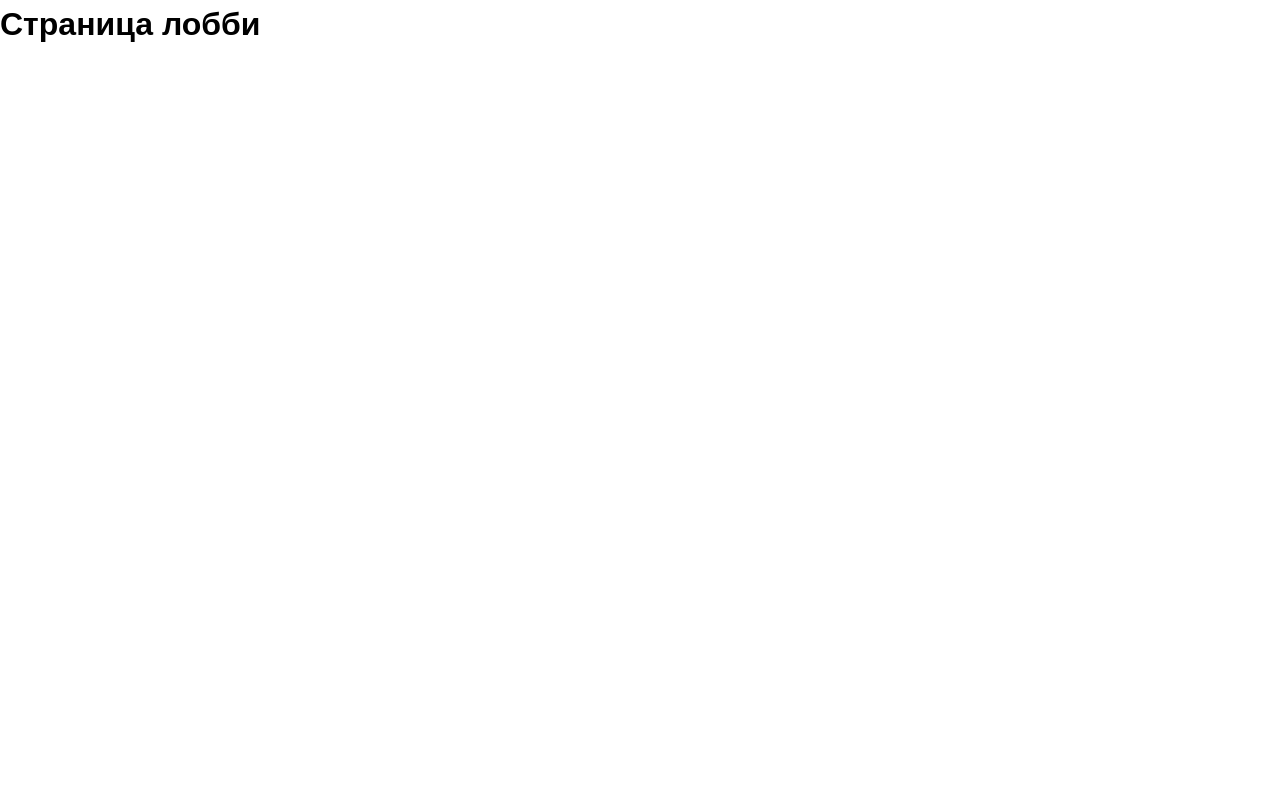
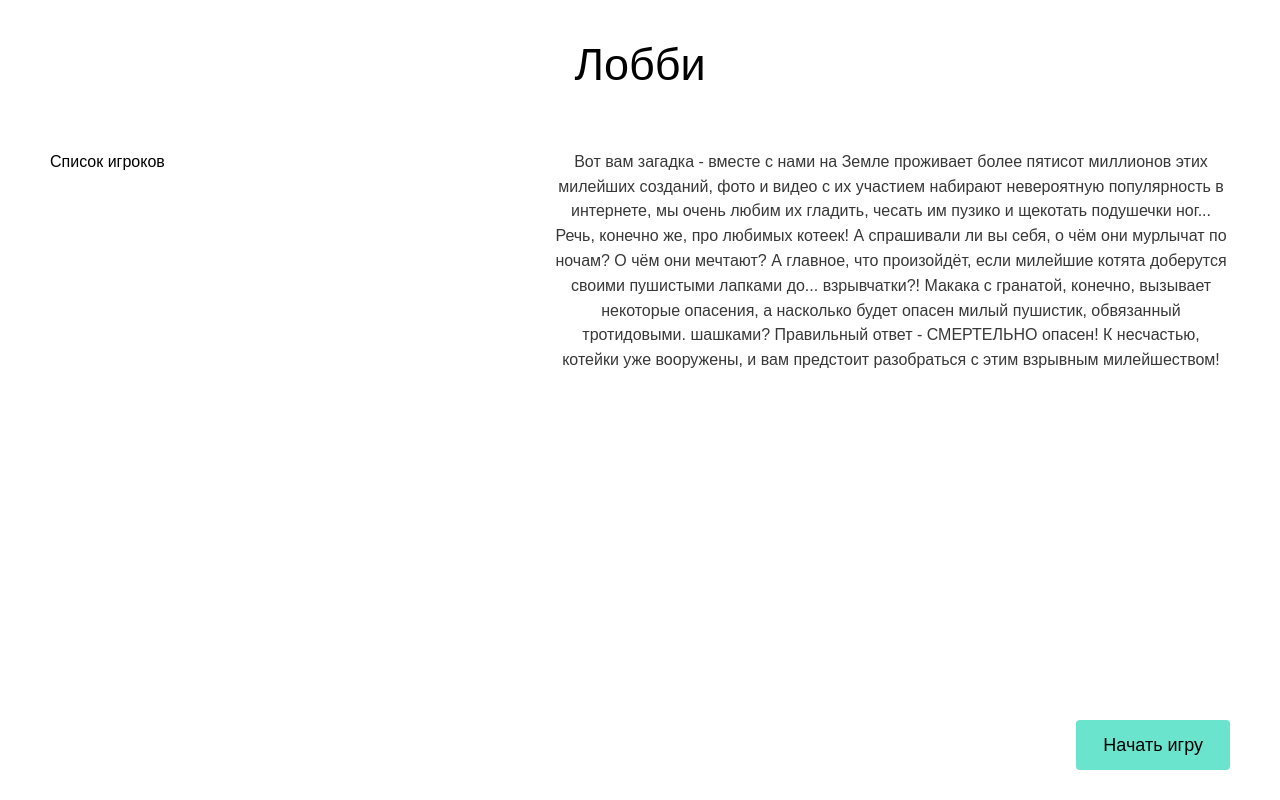
Before and after one commit to Split-Receipt/explosive-puppies-front, a Next.js app: page /lobby in a window 1280 px wide. Built offline with nearby package versions, Linux system fonts and the light colour scheme.

Commit message:
Создана разметка для страницы лобби, применена стилизация.

```diff
--- a/src/app/lobby/page.tsx
+++ b/src/app/lobby/page.tsx
@@ -1,7 +1,49 @@
+'use client'
+
+import styles from './styles-lobby.module.scss';
+import variables from '../styles/variables.module.scss';
+import { Button, Text, MantineProvider, createTheme, em } from '@mantine/core';
+import { useMediaQuery } from '@mantine/hooks';
+
+const theme = createTheme({
+  components: {
+    Button: Button.extend({ classNames: styles }),
+  }
+});
+
 export default function LobbyPage() {
+  const mobileScreen = useMediaQuery(`(max-width: ${em(768)})`);
+
   return (
     <>
-      <h1>Страница лобби</h1>
+      <div className={styles.lobbyWrapper}>
+        <div className={styles.lobby}>
+          <h1 className={styles.lobbyTitle}>Лобби</h1>
+
+          <div className={styles.lobbyContent}>
+            <div className={styles.lobbyListPlayers}>Список игроков</div>
+            <div className={styles.lobbySection}>
+              <Text
+                className={styles.lobbyInfo}
+                size={mobileScreen ? 'sm' : 'md'}
+              >
+                Вот вам загадка - вместе с нами на Земле проживает более пятисот миллионов этих милейших созданий, фото и видео с их участием набирают невероятную популярность в интернете, мы очень любим их гладить, чесать им пузико и щекотать подушечки ног... Речь, конечно же, про любимых котеек!
+                А спрашивали ли вы себя, о чём они мурлычат по ночам? О чём они мечтают? А главное, что произойдёт, если милейшие котята доберутся своими пушистыми лапками до... взрывчатки?! Макака с гранатой, конечно, вызывает некоторые опасения, а насколько будет опасен милый пушистик, обвязанный тротидовыми. шашками? Правильный ответ - СМЕРТЕЛЬНО опасен! К несчастью, котейки уже вооружены, и вам предстоит разобраться с этим взрывным милейшеством!
+              </Text>
+
+              <MantineProvider theme={theme}>
+                <Button
+                  className={styles.lobbyButton}
+                  color={variables.lobbyButtonPrimary}
+                  variant="buttonPrimary"
+                  size={mobileScreen ? 'xs' : 'lg'}
+                  type="submit"
+                >Начать игру</Button>
+              </MantineProvider>
+            </div>
+          </div>
+        </div>
+      </div>
     </>
   );
 };
--- /dev/null
+++ b/src/app/lobby/styles-lobby.module.scss
@@ -0,0 +1,81 @@
+@use '../styles/variables.module.scss' as *;
+
+.lobby {
+    display: flex;
+    flex-direction: column;
+    gap: 50px;
+
+    margin: 30px 50px;
+
+    &Wrapper {
+        display: flex;
+        justify-content: center;
+
+        height: 100vh;
+    }
+
+    &Title {
+        font-size: 30px;
+        font-weight: 500;
+        text-align: center;
+
+        @media #{$screen-tablet} {
+            font-size: 45px;
+        }
+    }
+
+    &Content {
+        display: flex;
+        flex-direction: column;
+        justify-content: space-between;
+        gap: 50px;
+
+        height: 100%;
+
+        @media #{$screen-tablet} {
+            flex-direction: row;
+        }
+    }
+
+    &ListPlayers {
+        flex-basis: 40%;
+    }
+
+    &Section {
+        display: flex;
+        flex-direction: column;
+        justify-content: space-evenly;
+        gap: 20px;
+        flex-basis: 60%;
+
+        @media #{$screen-tablet} {
+            justify-content: space-between;
+        }
+    }
+
+    &Info {
+        text-align: center;
+
+        color: $lobby-info;
+    }
+
+    &Button {
+        align-self: center;
+
+        @media #{$screen-tablet} {
+            align-self: flex-end;
+        }
+    }
+}
+
+.root {
+    &[data-variant="buttonPrimary"] {
+        background-color: $auth-button-primary-bg;
+        color: $auth-button-text;
+        font-weight: 500;
+
+        &:hover {
+            background-color: $auth-button-primary-bg-hover;
+        }
+    }
+}
--- a/src/app/styles/variables.module.scss
+++ b/src/app/styles/variables.module.scss
@@ -2,6 +2,7 @@
 $transparent: transparent;
 $black: #000;
 $white: #fff;
+$mine-shaft: #383838;
 $aquamarine-crayola: #6ae4cd;
 $downy: #5fcdb9;
 $yellow-orange: #fdbc3b;
@@ -19,9 +20,13 @@ $auth-button-transparent-text-hover: $downy;
 $auth-title-red: $red-orange;
 $auth-title-yellow: $yellow-orange;
 
+$lobby-button-primary-bg: $aquamarine-crayola;
+$lobby-info: $mine-shaft;
+
 :export {
     authButtonPrimary: $auth-button-primary-bg;
     authButtonTransparent: $auth-button-transparent;
+    lobbyButtonPrimary: $lobby-button-primary-bg;
 }
 
 // Breakpoints
```
